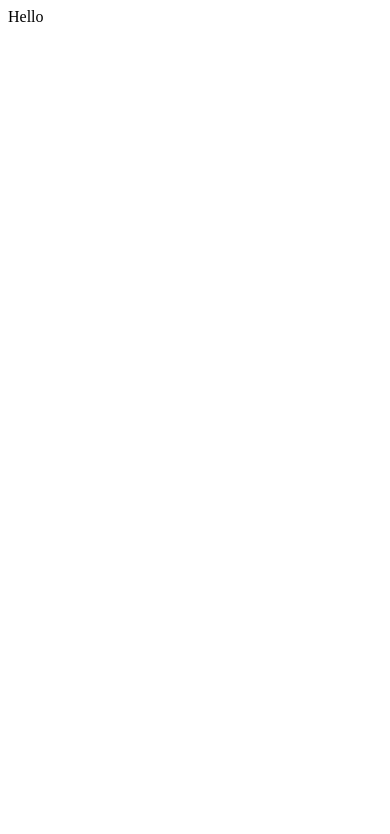
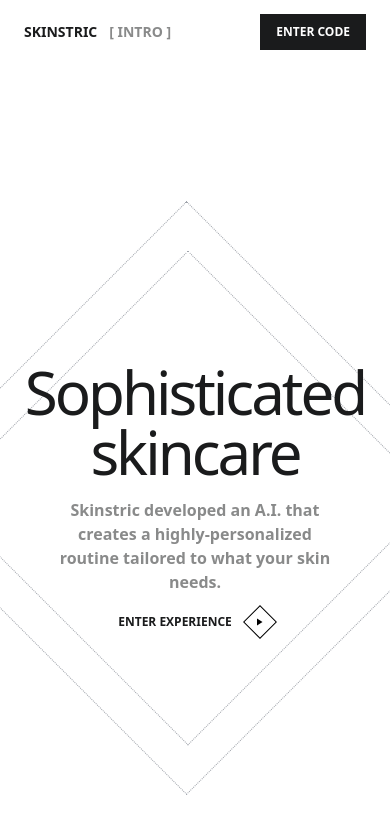
Before and after one commit to dejesupa/skinstric-internship, a React (Vite) app: page / in a window 390 px wide. Shown: the top 834 px of the page. Built offline with nearby package versions, Linux system fonts and the light colour scheme.

Commit message:
Hero and NavBar components

```diff
--- a/package.json
+++ b/package.json
@@ -11,8 +11,9 @@
   },
   "dependencies": {
     "@tailwindcss/vite": "^4.1.13",
-    "react": "^19.1.1",
-    "react-dom": "^19.1.1"
+    "react": "^18.3.1",
+    "react-dom": "^18.3.1",
+    "react-router-dom": "^6.30.1"
   },
   "devDependencies": {
     "@eslint/js": "^9.36.0",
--- a/src/App.jsx
+++ b/src/App.jsx
@@ -1,8 +1,18 @@
+import { Routes, Route } from "react-router-dom";
+import Navbar from "./components/Navbar";
+import Hero from "./components/Hero/Hero";
+
 function App() {
-
   return (
-    <div className="text-5xl"> Hello</div>
-  )
+    <>
+      <Navbar />
+      <Routes>
+        <Route path="/" element={<Hero />} />
+        <Route path="/testing" element={<div>Testing Page</div>} />
+        <Route path="/discover" element={<div>Discover Page</div>} />
+      </Routes>
+    </>
+  );
 }
 
-export default App
+export default App;
--- /dev/null
+++ b/src/components/Hero/BackgroundDiamond.jsx
@@ -0,0 +1,16 @@
+import React from "react";
+
+const BackgroundDiamond = () => {
+  return (
+    <>
+      <div className="absolute inset-0 flex items-center justify-center lg:hidden">
+        <div className="w-[350px] h-[350px] border border-dotted border-[#A0A4AB] rotate-45 absolute top-1/2 left-1/2 -translate-x-[52%] -translate-y-1/2"></div>
+      </div>
+      <div className="absolute inset-0 flex items-center justify-center lg:hidden">
+        <div className="w-[420px] h-[420px] border border-dotted border-[#A0A4AB] rotate-45 absolute top-1/2 left-1/2 -translate-x-[52%] -translate-y-1/2"></div>
+      </div>
+    </>
+  );
+};
+
+export default BackgroundDiamond;
--- /dev/null
+++ b/src/components/Hero/Hero.jsx
@@ -0,0 +1,32 @@
+import HeroHeading from "./HeroHeading";
+import SideButton from "./SideButton";
+import HeroSubtext from "./HeroSubtext";
+import MobileHeroSubtext from "./MobileHeroSubtext";
+import MobileHeroActions from "./MobileHeroActions";
+import BackgroundDiamond from "./BackgroundDiamond";
+
+const Hero = () => {
+  return (
+    <section className="relative flex flex-col items-center justify-center min-h-screen w-full text-[#1A1B1C] overflow-hidden">
+      {/* Center Heading */}
+      <HeroHeading />
+
+      {/* Side Buttons (desktop only) */}
+      <SideButton direction="left" text="DISCOVER A.I." link="/discover" position="left-[calc(-53vw)] xl:left-[calc(-50vw)]" />
+<SideButton direction="right" text="TAKE TEST" link="/testing" position="right-[calc(-53vw)] xl:right-[calc(-50vw)]" />
+
+
+      {/* Desktop Subtext */}
+      <HeroSubtext />
+
+      {/* Mobile Subtext + Actions */}
+      <MobileHeroSubtext />
+      <MobileHeroActions />
+
+      {/* Mobile Background Diamonds */}
+      <BackgroundDiamond />
+    </section>
+  );
+};
+
+export default Hero;
--- /dev/null
+++ b/src/components/Hero/HeroHeading.jsx
@@ -0,0 +1,13 @@
+import React from "react";
+
+const HeroHeading = () => {
+  return (
+    <h1 className="text-[60px] lg:text-[100px] font-normal tracking-tighter leading-none text-center relative z-10">
+      Sophisticated
+      <br />
+      <span className="block">skincare</span>
+    </h1>
+  );
+};
+
+export default HeroHeading;
--- /dev/null
+++ b/src/components/Hero/HeroSubtext.jsx
@@ -0,0 +1,17 @@
+import React from "react";
+
+const HeroSubtext = () => {
+  return (
+    <div className="hidden lg:block fixed bottom-[calc(-7vh)] left-[calc(-20vw)] xl:left-[calc(-27vw)] 2xl:left-[calc(-31vw)] [@media(width>=1920px)]:left-[calc(-33vw)] font-normal text-sm text-[#1A1B1C] space-y-3 uppercase max-w-[300px] leading-relaxed">
+      <p>
+        Skinstric developed an A.I. that creates a
+        <br />
+        highly-personalized routine tailored to
+        <br />
+        what your skin needs.
+      </p>
+    </div>
+  );
+};
+
+export default HeroSubtext;
--- /dev/null
+++ b/src/components/Hero/MobileHeroActions.jsx
@@ -0,0 +1,33 @@
+import React from "react";
+import { Link } from "react-router-dom"; // or swap to <a> if no BrowserRouter
+
+const MobileHeroActions = () => {
+  return (
+    <div className="z-10 mt-4 lg:hidden">
+      <Link to="/testing">
+        <button className="relative flex items-center gap-4 hover:scale-105 duration-300">
+          <span className="text-[12px] font-bold cursor-pointer">
+            ENTER EXPERIENCE
+          </span>
+
+          {/* Diamond shape */}
+          <div className="w-[24px] h-[24px] border border-solid border-black rotate-45 cursor-pointer"></div>
+
+          {/* Arrow inside the diamond */}
+          <span className="absolute left-[129px] scale-[0.5] hover:scale-60 duration-300">
+            <svg
+              viewBox="0 0 24 24"
+              width="24"
+              height="24"
+              className="fill-current text-black"
+            >
+              <path d="M8 5v14l11-7z"></path>
+            </svg>
+          </span>
+        </button>
+      </Link>
+    </div>
+  );
+};
+
+export default MobileHeroActions;
--- /dev/null
+++ b/src/components/Hero/MobileHeroSubtext.jsx
@@ -0,0 +1,12 @@
+import React from "react";
+
+const MobileHeroSubtext = () => {
+  return (
+    <p className="block lg:hidden w-[30ch] mt-4 text-[16px] font-semibold text-center text-[#1a1b1c83]">
+      Skinstric developed an A.I. that creates a highly-personalized routine
+      tailored to what your skin needs.
+    </p>
+  );
+};
+
+export default MobileHeroSubtext;
--- /dev/null
+++ b/src/components/Hero/SideButton.jsx
@@ -0,0 +1,44 @@
+import React from "react";
+import { Link } from "react-router-dom"; // or swap with <a> if no BrowserRouter
+
+const SideButton = ({ direction, text, link, position }) => {
+  return (
+    <div
+      className={`hidden lg:block fixed ${position} top-1/2 -translate-y-1/2 w-[500px] h-[500px]`}
+    >
+      <div className="relative w-full h-full">
+        {/* Dotted diamond background */}
+        <div className="w-full h-full border border-dotted border-[#A0A4AB] rotate-45 absolute inset-0"></div>
+
+        {/* Button */}
+        <Link to={link}>
+          <button
+            className={`group inline-flex items-center gap-4 text-sm absolute top-1/2 ${
+              direction === "left"
+                ? "right-0 -translate-y-1/2 translate-x-1/5 xl:translate-x-1/6"
+                : "left-0 -translate-y-1/2 -translate-x-1/5 xl:-translate-x-1/6"
+            } px-3 py-1`}
+          >
+            {direction === "left" && (
+              <>
+                <div className="w-[30px] h-[30px] border border-black rotate-45 group-hover:scale-110 duration-300"></div>
+                <span className="absolute left-[18px] top-[8px] rotate-180">▶</span>
+              </>
+            )}
+
+            <span>{text}</span>
+
+            {direction === "right" && (
+              <>
+                <div className="w-[30px] h-[30px] border border-black rotate-45 group-hover:scale-110 duration-300"></div>
+                <span className="absolute left-[107px] top-[9px]">▶</span>
+              </>
+            )}
+          </button>
+        </Link>
+      </div>
+    </div>
+  );
+};
+
+export default SideButton;
--- /dev/null
+++ b/src/components/Navbar.jsx
@@ -0,0 +1,27 @@
+import React from "react";
+
+const Navbar = () => {
+  return (
+    <nav className="flex flex-row h-[64px] w-full justify-between items-center py-3 px-6 mb-3 relative z-[1000]">
+      {/* Left Section: Logo + Intro */}
+      <div className="flex flex-row items-center gap-3">
+        <a
+          href="/"
+          className="inline-flex items-center justify-center font-semibold text-sm text-[#1A1B1C]"
+        >
+          SKINSTRIC
+        </a>
+
+        {/* Intro with text brackets */}
+        <p className="text-[#1a1b1c83] font-semibold text-sm">[ INTRO ]</p>
+      </div>
+
+      {/* Right Section: Button */}
+      <button className="inline-flex items-center justify-center font-semibold h-9 px-4 py-2 text-white text-xs bg-[#1A1B1C] leading-[16px]">
+        ENTER CODE
+      </button>
+    </nav>
+  );
+};
+
+export default Navbar;
--- a/src/index.css
+++ b/src/index.css
@@ -1 +1,11 @@
 @import "tailwindcss";
+
+.landing__title {
+width: 680;
+height: 240;
+
+}
+
+.corner__summary {
+
+}
--- a/src/main.jsx
+++ b/src/main.jsx
@@ -1,10 +1,13 @@
-import { StrictMode } from 'react'
-import { createRoot } from 'react-dom/client'
-// import './index.css'
-import App from './App.jsx'
+import React from "react";
+import ReactDOM from "react-dom/client";
+import { BrowserRouter } from "react-router-dom";
+import App from "./App";
+import "./index.css"; // make sure Tailwind CSS is imported here
 
-createRoot(document.getElementById('root')).render(
-  <StrictMode>
-    <App />
-  </StrictMode>,
-)
+ReactDOM.createRoot(document.getElementById("root")).render(
+  <React.StrictMode>
+    <BrowserRouter>
+      <App />
+    </BrowserRouter>
+  </React.StrictMode>
+);
```
Also changed, not shown: 1 other file (tests, documents, lock files or other folders).
